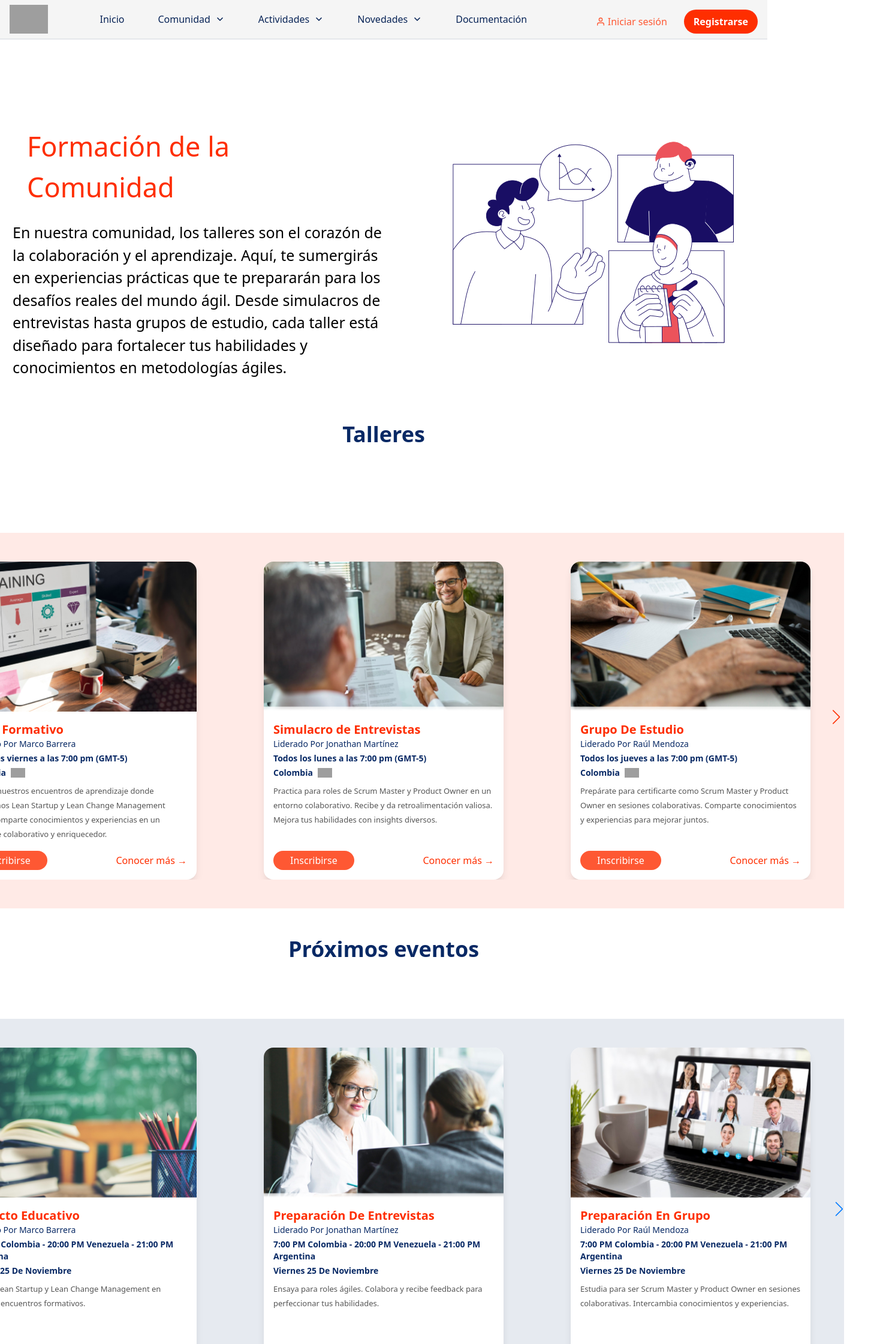
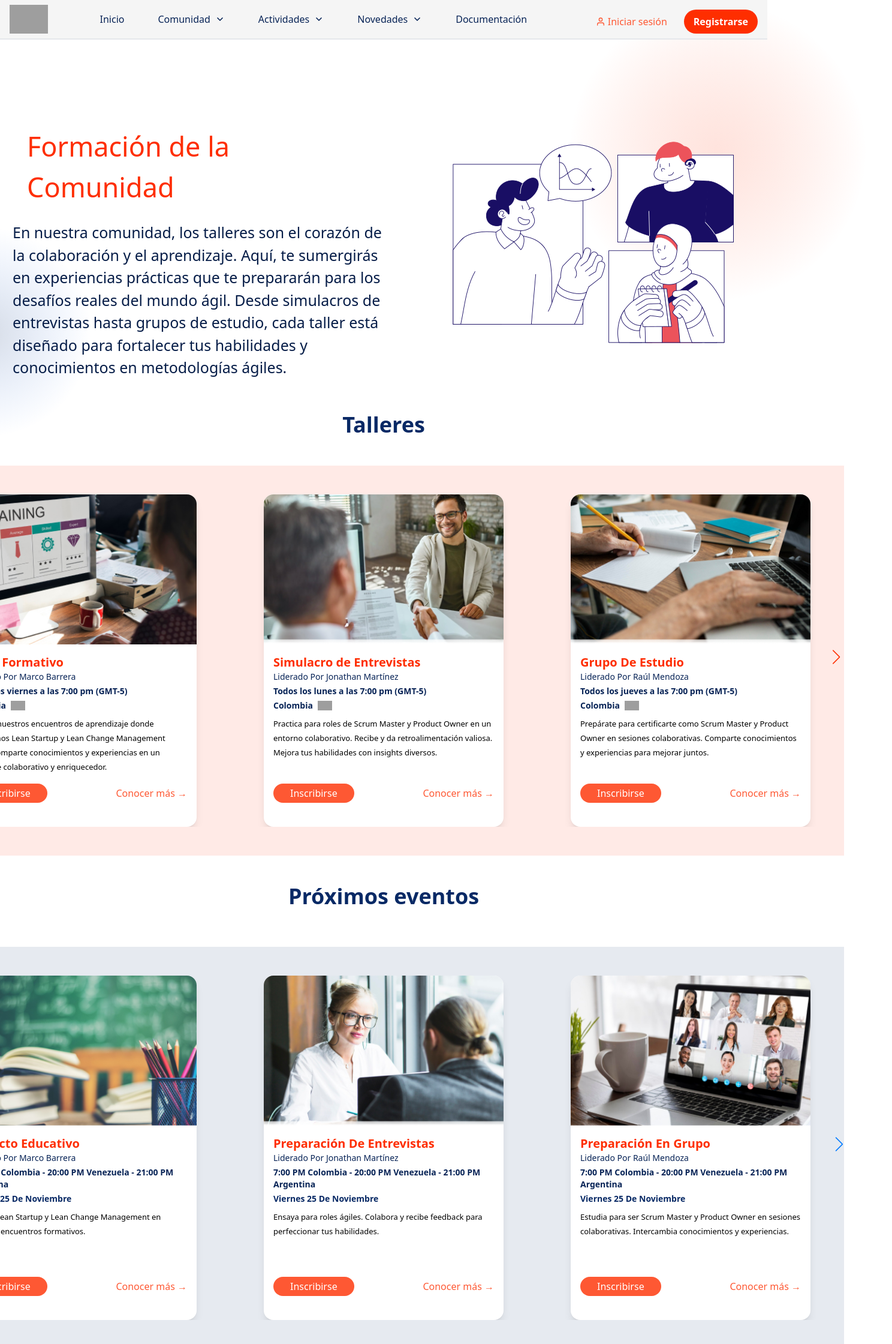
Before and after one commit to ScrumLatamCommunity/web-portal, a Next.js app: page /activities in a window 1280 px wide. Shown: the top 2240 px of the page at 60% size, 1488 px wide, since content can reach past the window. Built offline with nearby package versions, Linux system fonts and the light colour scheme; grey boxes are pictures that could not be loaded.

Commit message:
fix: styles and alphabetical order

```diff
--- a/src/app/activities/components/eventCards.tsx
+++ b/src/app/activities/components/eventCards.tsx
@@ -18,21 +18,21 @@ export default function EventCards({ events }: { events: Array<Event> }) {
               <h2 className='font-darker-grotesque text-xl font-bold text-[#FE2E00]'>
                 {event.title}
               </h2>
-              <p className='font-karla text-sm font-normal text-blue-6'>
+              <p className='font-darker-grotesque text-sm font-normal text-[#072356]'>
                 {event.leader}
               </p>
-              <p className='mt-1 font-karla text-sm font-bold text-blue-6'>
+              <p className='mt-1 font-darker-grotesque text-sm font-bold text-[#072356]'>
                 {event.time}
               </p>
-              <p className='mt-1 flex items-center font-karla text-sm font-bold text-blue-6'>
+              <p className='mt-1 flex items-center font-darker-grotesque text-sm font-bold text-[#082965]'>
                 <span>{event.date}</span>
               </p>
               {/* Descripción truncada a 4 líneas */}
-              <p className='mt-2 h-[6rem] overflow-hidden font-karla text-[13px] leading-6 text-[#555]'>
+              <p className='mt-2 h-[6rem] overflow-hidden font-karla text-[13px] leading-6 text-[#000000]'>
                 {event.description}
               </p>
             </div>
-            <div className='mt-4 flex items-center justify-between'>
+            <div className='mt-4 flex items-center justify-between pb-[0.25rem] md:pb-6'>
               <a
                 className='rounded-full bg-red-400 px-7 py-1 font-darker-grotesque text-white hover:bg-red-300'
                 href={event.link}
@@ -40,7 +40,7 @@ export default function EventCards({ events }: { events: Array<Event> }) {
                 Inscribirse
               </a>
               <a
-                className='text-[#FE2E00] hover:underline'
+                className='font-darker-grotesque text-[#FE5833] hover:underline'
                 href={event.details}
               >
                 Conocer más →
--- a/src/app/activities/components/eventFeature.tsx
+++ b/src/app/activities/components/eventFeature.tsx
@@ -9,7 +9,7 @@ import { Navigation } from 'swiper/modules'
 
 export default function EventFeature({ events }: { events: Array<Event> }) {
   return (
-    <section className='flex flex-col items-center justify-center bg-[#E6EAF0] py-12 md:mt-24 md:max-w-screen-2xl md:justify-between'>
+    <section className='flex flex-col items-center justify-center bg-[#E6EAF0] py-12 md:mt-12 md:max-w-screen-2xl md:justify-between'>
       <div className='flex flex-col gap-1 md:mx-52 md:flex-row md:items-center md:justify-center'>
         <Swiper
           autoplay={{
@@ -30,10 +30,10 @@ export default function EventFeature({ events }: { events: Array<Event> }) {
             },
           }}
           className='event-swiper-container relative w-[90%] max-w-[100vw] md:w-full md:max-w-screen-2xl'
+          modules={[Navigation]}
+          navigation={true}
           slidesPerView={1}
           spaceBetween={0}
-          modules={[Navigation]}
-          navigation={true}
         >
           {events.map((event) => (
             <SwiperSlide key={event.id} className='px-4'>
--- a/src/app/activities/components/heroSection.tsx
+++ b/src/app/activities/components/heroSection.tsx
@@ -9,18 +9,22 @@ export default function HeroSection({
   title,
 }: HeroInterface) {
   return (
-    <section className='flex flex-col items-center justify-center md:mt-24 md:max-w-screen-2xl md:justify-between'>
+    <section className='relative flex flex-col items-center justify-center md:mt-24 md:max-w-screen-2xl md:justify-between'>
+      {/* Dotted Blue: Inferior izquierda */}
+      <DottedBlue className='absolute bottom-0 left-0 h-[600px] w-[400px] md:h-[349px] md:w-[333px]' />
+      {/* Dotted Orange: Superior derecha */}
+      <DottedOrange className='absolute right-[-5rem] top-[-5rem] h-[500px] w-[500px] md:right-[-5rem] md:top-[-10rem] md:h-[500px] md:w-[700px]' />
       <div className='flex flex-col gap-8 md:mx-52 md:flex-row md:items-center md:justify-center'>
         <div className='relative m-6 flex h-full flex-col justify-center md:w-[626px]'>
-          <DottedOrange className='absolute h-[200px] w-[200px] md:hidden md:h-[300px] md:w-[300px]' />
-          <h1 className='m-6 text-12 text-[#FE2E00] md:text-16'>{title}</h1>
-          <p className='md:text-10'>{description}</p>
+          <h1 className='m-6 font-darker-grotesque text-12 text-[#FE2E00] md:text-16'>
+            {title}
+          </h1>
+          <p className='font-karla text-[#061D48] md:text-10'>{description}</p>
         </div>
         <div className='relative flex flex-col items-center justify-around'>
-          <DottedBlue className='absolute left-0 top-0 z-[-1] h-[249px] w-[233px] md:hidden' />
           {image}
           <a
-            className='mt-4 text-lg font-bold text-[#082965] md:hidden'
+            className='mt-4 pb-4 text-lg font-bold text-[#082965] md:mb-0 md:mt-8 md:hidden'
             href='#activities'
           >
             {linkTitle}
@@ -28,7 +32,7 @@ export default function HeroSection({
         </div>
       </div>
       <a
-        className='hidden text-4xl font-semibold text-[#082965] md:m-12 md:block'
+        className='hidden font-darker-grotesque text-4xl font-semibold text-[#082965] md:mb-0 md:mt-8 md:block'
         href='#activities'
       >
         {linkTitle}
--- a/src/app/activities/components/workshopCards.tsx
+++ b/src/app/activities/components/workshopCards.tsx
@@ -15,13 +15,13 @@ export default function WorkshopCards({ workshop }: { workshop: Workshop }) {
             <h2 className='font-darker-grotesque text-xl font-bold text-[#FE2E00]'>
               {workshop.title}
             </h2>
-            <p className='font-karla text-sm font-normal text-blue-6'>
+            <p className='font-darker-grotesque text-sm font-normal text-[#072356]'>
               {workshop.leader}
             </p>
-            <p className='mt-1 font-karla text-sm font-bold text-blue-6'>
+            <p className='mt-1 font-darker-grotesque text-sm font-bold text-[#072356]'>
               {workshop.schedule}
             </p>
-            <p className='mt-1 flex items-center font-karla text-sm font-bold text-blue-6'>
+            <p className='mt-1 flex items-center font-darker-grotesque text-sm font-bold text-[#072356]'>
               <span>{workshop.country}</span>
               <img
                 alt={`${workshop.country} flag`}
@@ -30,11 +30,11 @@ export default function WorkshopCards({ workshop }: { workshop: Workshop }) {
               />
             </p>
             {/* Ajuste para garantizar que no se corte la cuarta línea */}
-            <p className='mt-2 h-[6rem] overflow-hidden font-karla text-[13px] leading-6 text-[#555]'>
+            <p className='mt-2 h-[6rem] overflow-hidden font-karla text-[13px] leading-6 text-[#000000]'>
               {workshop.description}
             </p>
           </div>
-          <div className='mt-4 flex items-center justify-between'>
+          <div className='mt-4 flex items-center justify-between pb-[0.25rem] md:pb-6'>
             <a
               className='rounded-full bg-red-400 px-7 py-1 font-darker-grotesque text-white hover:bg-red-300'
               href={workshop.link}
@@ -42,7 +42,7 @@ export default function WorkshopCards({ workshop }: { workshop: Workshop }) {
               Inscribirse
             </a>
             <a
-              className='text-[#FE2E00] hover:underline'
+              className='font-darker-grotesque text-[#FE5833] hover:underline'
               href={workshop.details}
             >
               Conocer más →
--- a/src/app/activities/components/workshopFeature.tsx
+++ b/src/app/activities/components/workshopFeature.tsx
@@ -13,7 +13,7 @@ export default function WorkshopFeature({
   workshops: Array<Workshop>
 }) {
   return (
-    <section className='flex flex-col items-center justify-center bg-[#FFEAE6] py-12 md:mt-24 md:max-w-screen-2xl md:justify-between'>
+    <section className='flex flex-col items-center justify-center bg-[#FFEAE6] py-12 md:mt-12 md:max-w-screen-2xl md:justify-between'>
       <div className='flex flex-col gap-1 md:mx-52 md:flex-row md:items-center md:justify-center'>
         <Swiper
           autoplay={{
--- a/src/app/activities/page.tsx
+++ b/src/app/activities/page.tsx
@@ -28,7 +28,7 @@ export default function Activities() {
 
       {/* Próximos Eventos Section */}
       <div id='eventos' className='scroll-mt-20'>
-        <h3 className='mt-4 text-center text-lg font-bold text-[#082965] md:m-12 md:text-4xl md:font-semibold'>
+        <h3 className='mt-4 pb-4 text-center font-darker-grotesque text-lg font-bold text-[#082965] md:mb-0 md:mt-12 md:text-4xl md:font-semibold'>
           Próximos eventos
         </h3>
 
```
